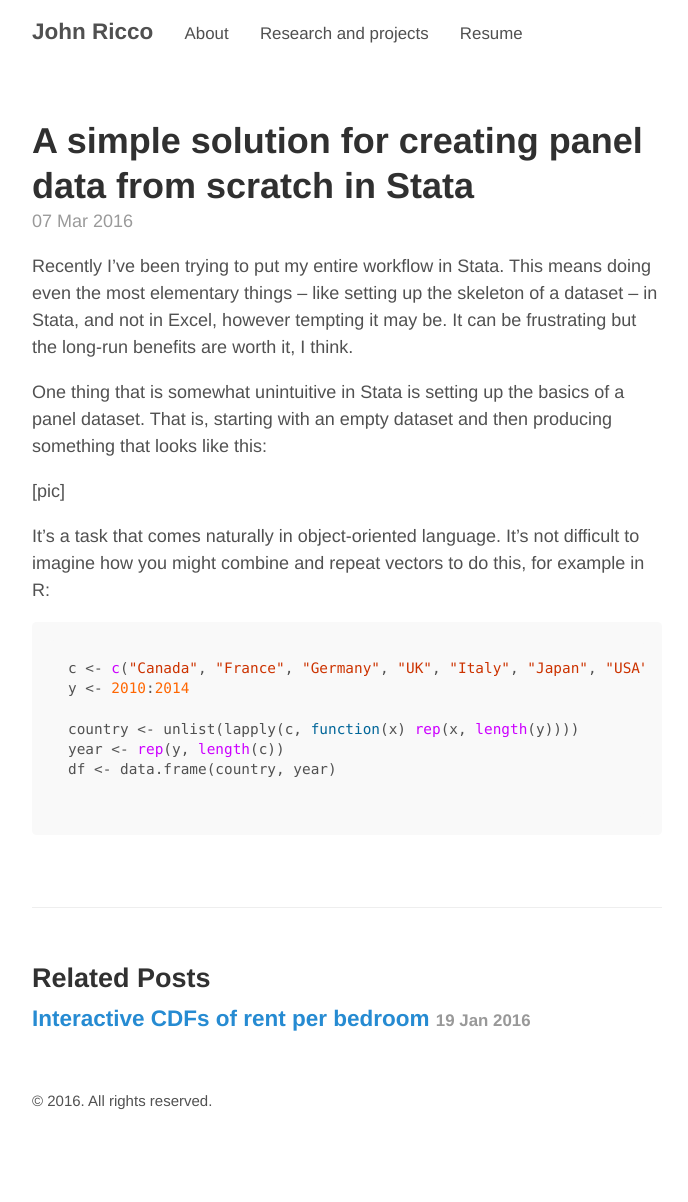
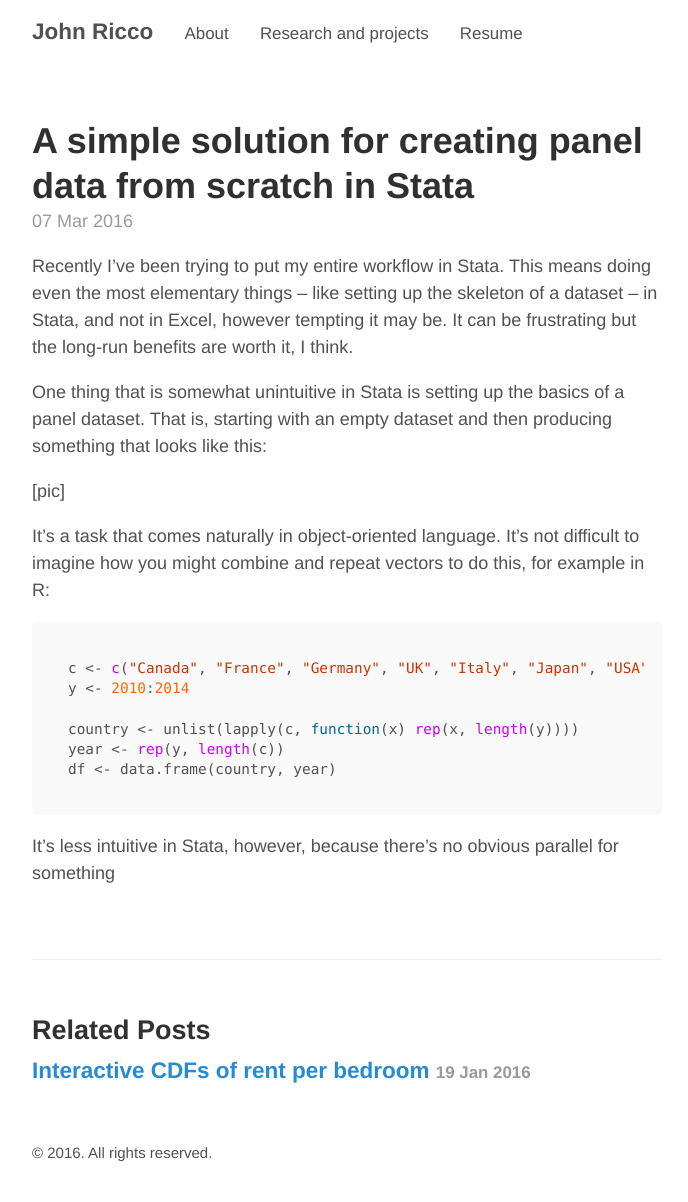
Before and after one commit to WadeP6970/johnricco.github.io, a Jekyll site: the page built from _posts/2016-3-07-stata-panel.md, in a window 1280 px wide. Shown: the whole page, without its empty margins (293-981 px from the left). Built offline with Jekyll 4.4.1, drawn with Linux system fonts in a browser that asks for light colours; before the commit the page ends 1150 px from its top, so only the background shows below that.

Commit message:
try to get this online

````diff
--- a/_posts/2016-3-7-stata-panel.md
+++ b/_posts/2016-3-07-stata-panel.md
@@ -23,5 +23,5 @@ y <- 2010:2014
 country <- unlist(lapply(c, function(x) rep(x, length(y))))
 year <- rep(y, length(c))
 df <- data.frame(country, year)
-
 ```
+It's less intuitive in Stata, however, because there's no obvious parallel for something
````
